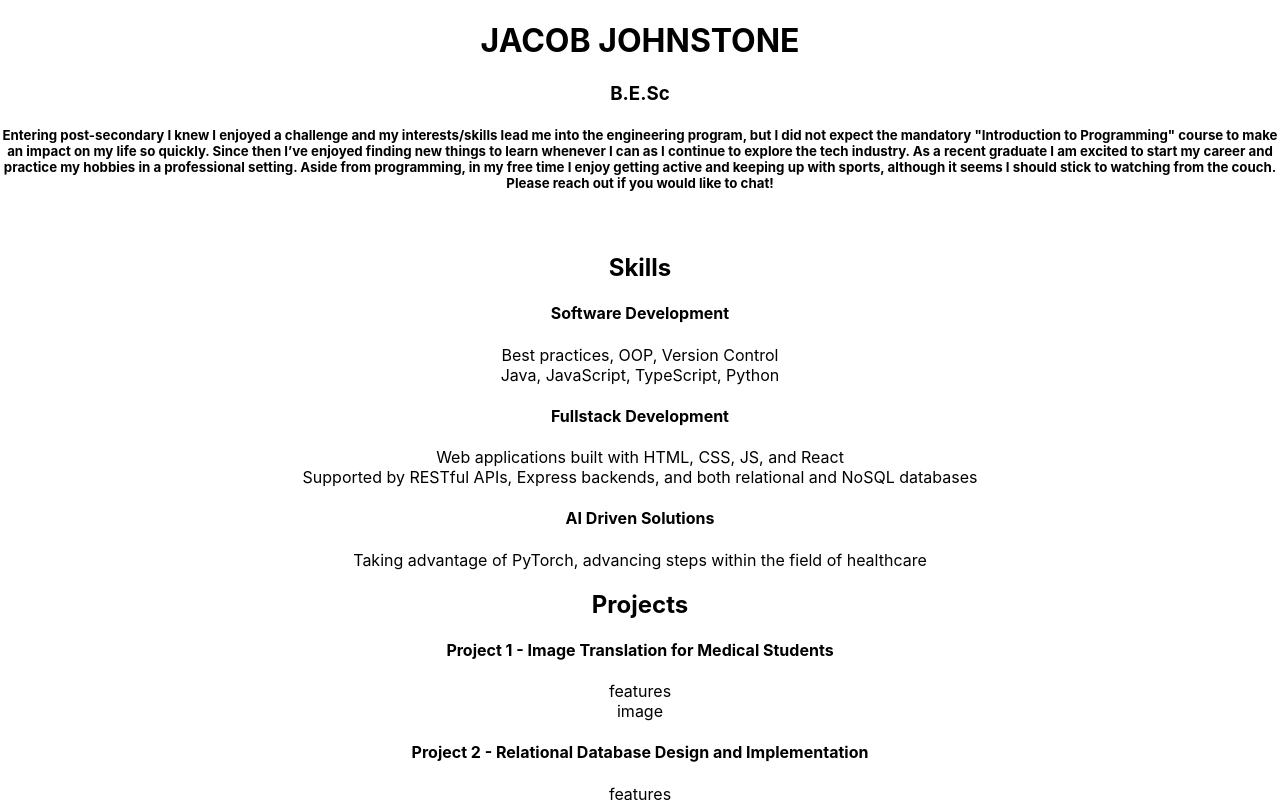
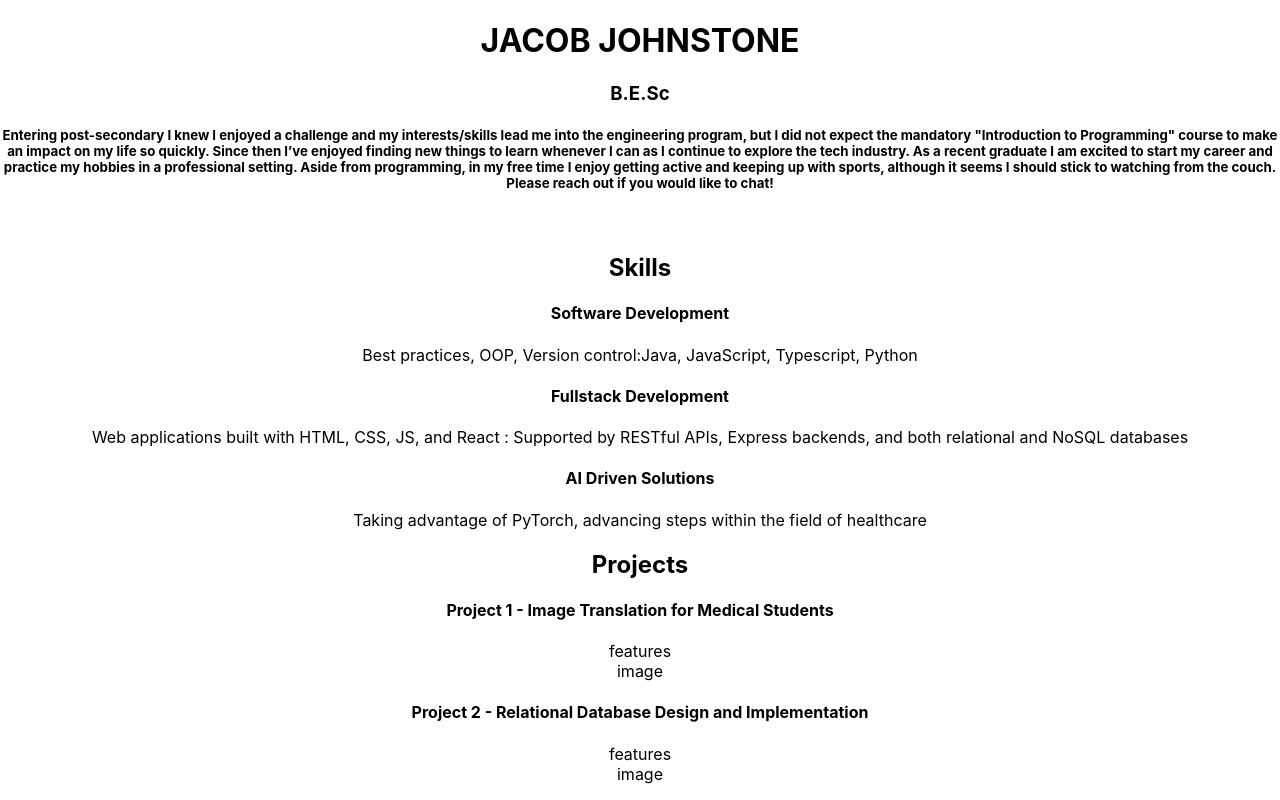
Before and after one commit to JacobJohnstone/Personal-Portfolio-Website, a React (Create React App) app in the folder front-end/: page / in a window 1280 px wide. Both pictures are taken after a click on the button "Power". Shown: the top 800 px of the page. Built offline with nearby package versions, Linux system fonts and the light colour scheme.

Commit message:
added initial skill and project components

```diff
--- a/front-end/src/components/homePage/Home.tsx
+++ b/front-end/src/components/homePage/Home.tsx
@@ -1,5 +1,6 @@
 import { useEffect, useState } from "react";
 import About from "./About"
+import Skill from "./Skill";
 
 const Home = () => {
     const [count, setCount] = useState(0);
@@ -21,24 +22,19 @@ const Home = () => {
                 <img className="some-cool-hobby-collection"></img>
             </div>
             <h2>Skills</h2>
-            <div>
+            <div className="skills-section">
                 <div>
-                    <h4>Software Development</h4>
-                    <div>Best practices, OOP, Version Control</div>
-                    <div>Java, JavaScript, TypeScript, Python</div>
+                    <Skill title="Software Development" description="Best practices, OOP, Version control:Java, JavaScript, Typescript, Python"/>
                 </div>
                 <div>
-                    <h4>Fullstack Development</h4>
-                    <div>Web applications built with HTML, CSS, JS, and React</div>
-                    <div>Supported by RESTful APIs, Express backends, and both relational and NoSQL databases</div>
+                    <Skill title="Fullstack Development" description="Web applications built with HTML, CSS, JS, and React : Supported by RESTful APIs, Express backends, and both relational and NoSQL databases"/>
                 </div>
                 <div>
-                    <h4>AI Driven Solutions</h4>
-                    <div>Taking advantage of PyTorch, advancing steps within the field of healthcare</div>
+                    <Skill title="AI Driven Solutions" description="Taking advantage of PyTorch, advancing steps within the field of healthcare"/>
                 </div>
             </div>
             <h2>Projects</h2>
-            <div>
+            <div className="projects-section">
                 <h4>Project 1 - Image Translation for Medical Students</h4>
                 <div>features</div>
                 <div>image</div>
@@ -46,8 +42,8 @@ const Home = () => {
                 <div>features</div>
                 <div>image</div>
             </div>
-            <div>
-                <h2>Education</h2>
+            <h2>Education</h2>
+            <div className="education-section">
                 <h4>The University of Western Ontario</h4>
                 <div>September 2020 - April 2024</div>
                 <h5>Relevant Coursework</h5>
--- /dev/null
+++ b/front-end/src/components/homePage/Skill.tsx
@@ -0,0 +1,19 @@
+//Skill 1: title=software development description: Best practices, OOP, version control {\n} Java, JavaScript, TypeScript, Python
+//Skill 2: title=Fullstack Development description: web applications built with HTML, CSS, JS, and React {\n} Supported by RESTful APIs, express backends, and both relational and NoSQL databases
+//Skill 3: title=AI driven solutions description: Taking advantage of PyTorch, advancing steps within the field of healthcare
+
+type SkillProps = {
+    title: string,
+    description: string
+}
+
+const Skill = ( { title, description } : SkillProps ) => {
+    return(
+        <div>
+            <h4>{title}</h4>
+            <div>{description}</div>
+        </div>
+    );
+}
+
+export default Skill;
```
Also changed, not shown: front-end/src/components/homePage/Project.tsx (added, +20 -0 lines), front-end/src/components/homePage/ProjectFeature.tsx (added, +11 -0 lines).
